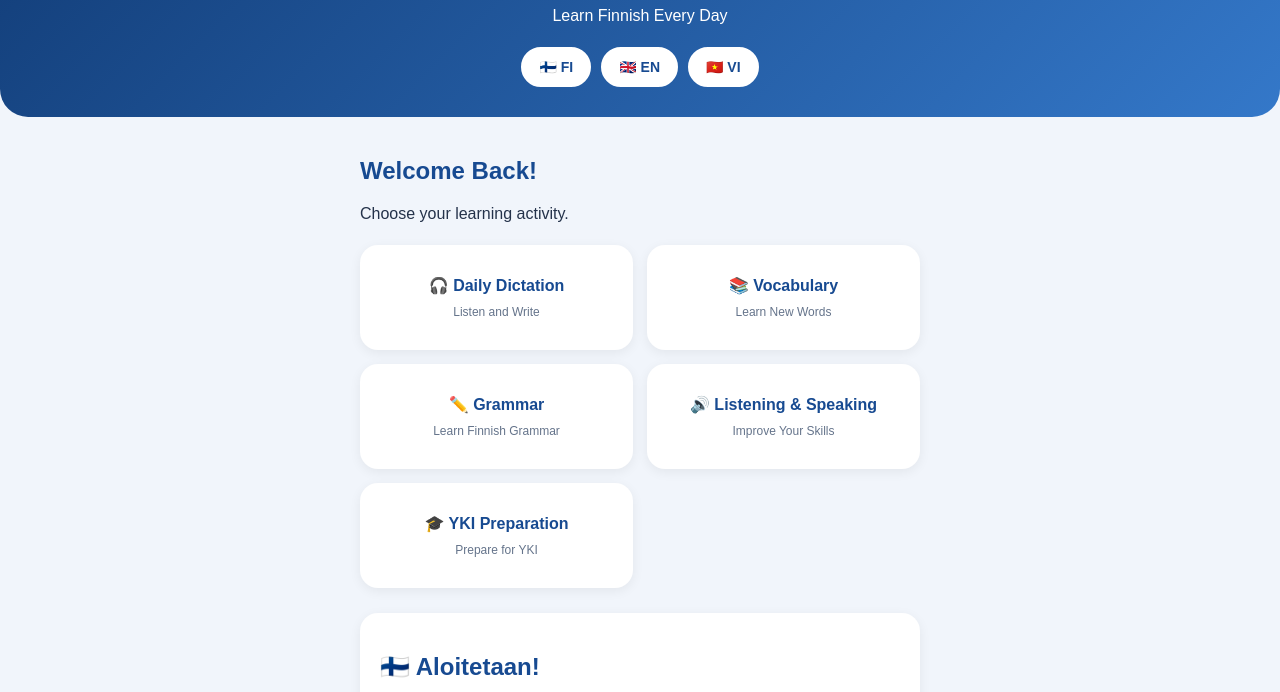
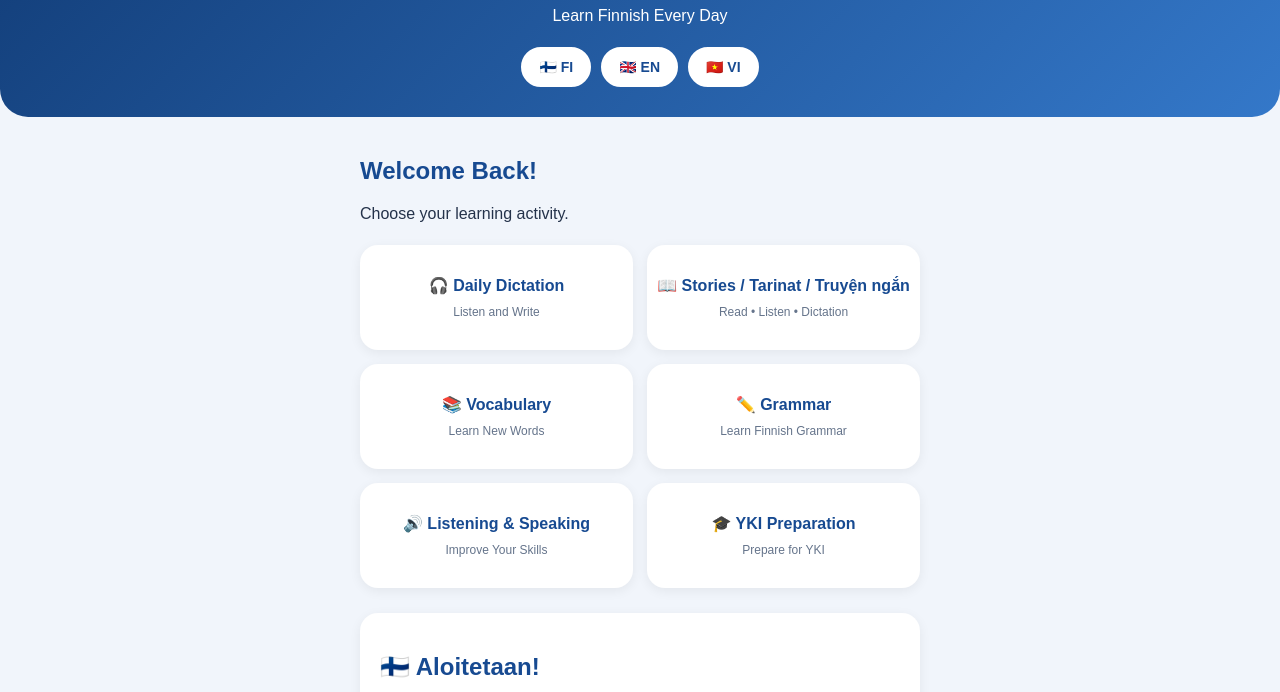
Before and after one commit to quang300986/Suomi-Valo300986, a plain HTML site: page index.html in a window 1280 px wide. Shown: the part 108-800 px from the top of the page. Drawn offline with Linux system fonts and the light colour scheme.

Commit message:
Add button for Stories section in index.html

```diff
--- a/index.html
+++ b/index.html
@@ -30,6 +30,11 @@
         <button onclick="openLesson('dictation')">
             🎧 <span id="menu-dictation">Daily Dictation</span>
             <small id="desc-dictation">Listen and Write</small>
+        </button>
+
+        <button onclick="openLesson('stories')">
+            📖 <span>Stories / Tarinat / Truyện ngắn</span>
+            <small>Read • Listen • Dictation</small>
         </button>
 
         <button onclick="openLesson('vocabulary')">
```
